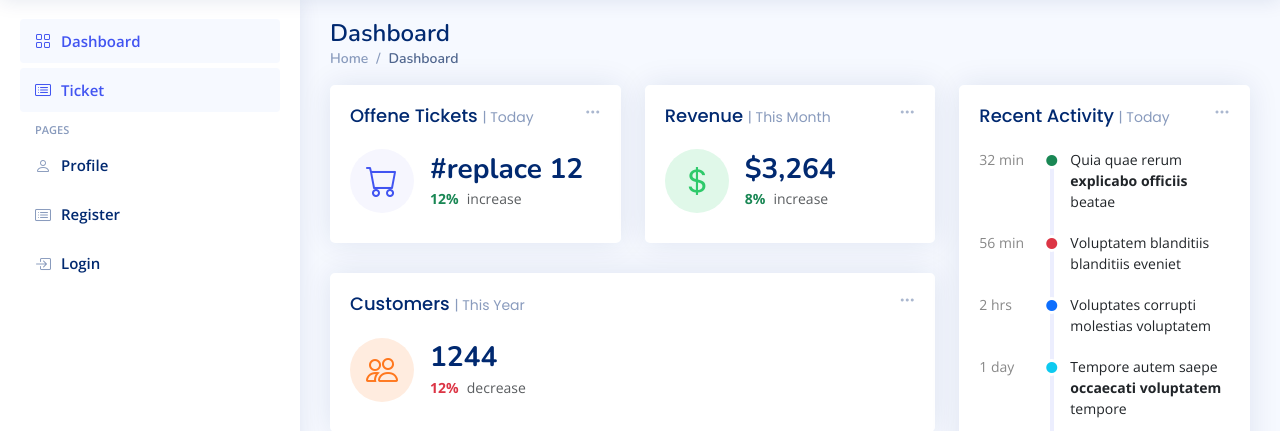
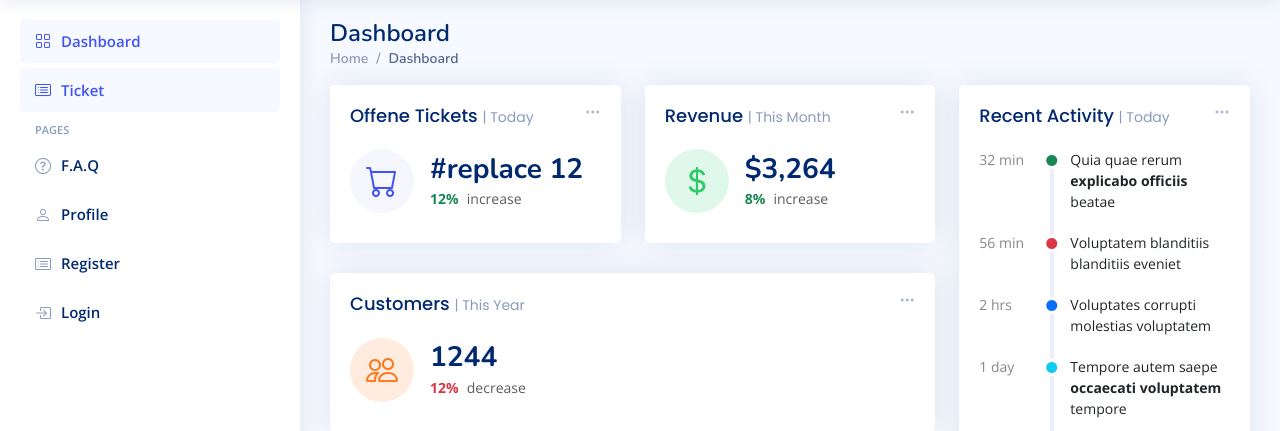
Before and after one commit to vonrodalars/MFAX422A-24Q2-WEB, a Flask app: page / in a window 1280 px wide. Shown: the part 61-492 px from the top of the page. Run offline with Flask 3, Linux system fonts and the light colour scheme; some libraries are stand-ins or nearby versions.

Commit message:
sidebar: add FAQ page

```diff
--- a/templates/_sidebar.html
+++ b/templates/_sidebar.html
@@ -17,6 +17,14 @@
     </li>
 
     <li class="nav-heading">Pages</li>
+
+    <li class="nav-item">
+      <a class="nav-link collapsed" href="{{ url_for('faq') }}">
+        <i class="bi bi-question-circle"></i>
+        <span>F.A.Q</span>
+      </a>
+    </li>
+    <!-- End F.A.Q Page Nav -->
 
     <li class="nav-item">
       <a class="nav-link collapsed" href="users-profile.html">
```
